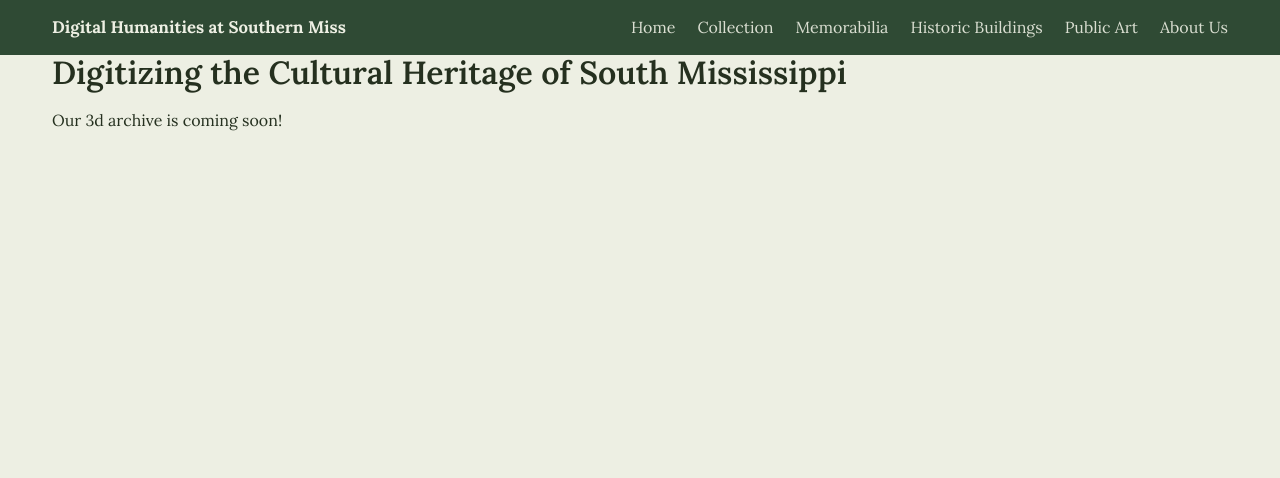
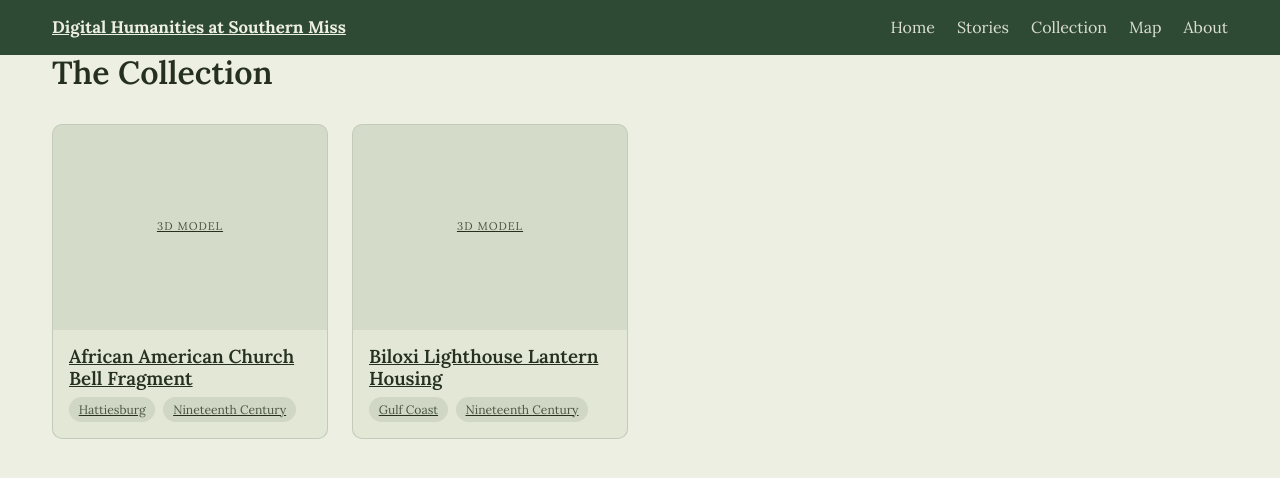
Before and after one commit to luckhardt/GulfSouth3D, a React (Vite) app: page /collection in a window 1280 px wide. Shown: the top 478 px of the page. Built offline with nearby package versions, Linux system fonts and the light colour scheme.

Commit message:
Add routing, header nav, and object detail pages
- Add React Router with Home, Collection, and stub routes
- Rebuild Header with real nav links (Home/Stories/Collection/Map/About)
- Make object cards link to dynamic detail pages (/collection/:slug)
- Add ObjectDetail page with slug lookup

```diff
--- a/package.json
+++ b/package.json
@@ -13,7 +13,7 @@
     "@google/model-viewer": "^3.5.0",
     "react": "^18.3.1",
     "react-dom": "^18.3.1",
-    "react-router-dom": "^6.26.2"
+    "react-router-dom": "^6.30.4"
   },
   "devDependencies": {
     "@types/react": "^18.3.3",
--- a/src/App.tsx
+++ b/src/App.tsx
@@ -1,19 +1,28 @@
 //This is the main app component for the project. It will eventually contain the main layout and routing for the application.
 
-import Header from "./components/Header";
+import {BrowserRouter, Routes, Route} from 'react-router-dom';
+import Header from './components/Header';
+import OjectDetail from './pages/ObjectDetail';
+import Home from './pages/Home';
+import Collection from './pages/Collection';
+
+//Each page is wired through the router and the navigation links are provided in the header. The header is a simple flexbox layout with a logo and navigation links. The main content of the page is rendered based on the current route.
 
 function App() {
     return (
-        <div>
+        <BrowserRouter>
             <Header />
-            <div className = "container">
-                {/* Here the wordings needs to be updated */}
-                <h1>Digitizing the Cultural Heritage of South Mississippi</h1>
-                <p>Our 3d archive is coming soon!</p>
-                {/* Wordings need to be updated */}
-            </div>
-        </div>
+            <Routes>
+                <Route path="/" element={<Home />} />
+                <Route path="/collection" element={<Collection />} />
+                <Route path="/collection/:slug" element={<OjectDetail />} />
+                {/* stub routes - pages not yet implemented */}
+                <Route path ="/stories" element={<div className="container"><h1>Stories</h1></div>}/>
+                <Route path ="/map" element={<div className="container"><h1>Map</h1></div>}/>
+                <Route path ="/about" element={<div className="container"><h1>About</h1></div>}/>
+            </Routes>
+        </BrowserRouter>
     );
+
 }
-
 export default App;
--- a/src/components/Header.tsx
+++ b/src/components/Header.tsx
@@ -1,19 +1,19 @@
 /*
-Headercomponents.Can be used accross and renamed at will be used in the main App component. It contains the site header, including the logo and navigation links. The header is styled using CSS classes defined in the global.css file. The navigation links are currently placeholders and can be updated to point to the appropriate sections of the website.
+Header components can be used across and renamed at will be used in the main App component. It contains the site header, including the logo and navigation links. The header is styled using CSS classes defined in the global.css file. The navigation links are currently placeholders and can be updated to point to the appropriate sections of the website.
 */
+import { Link } from 'react-router-dom'; // Import the Link component from react-router-dom for navigation
 
 function Header() {
     return (
         <header className = "site-header">
             <div className = "container header-inner">
-                <span className = "logo"> Digital Humanities at Southern Miss</span>
+                <Link className = "logo" to="/">Digital Humanities at Southern Miss</Link>
                 <nav className = "main-nav">
-                    <a href = "#">Home</a>
-                    <a href = "#">Collection</a>
-                    <a href = "#">Memorabilia</a>
-                    <a href = "#">Historic Buildings</a>
-                    <a href = "#">Public Art</a>
-                    <a href = "#">About Us</a>
+                    <Link to="/">Home</Link>
+                    <Link to="/stories">Stories</Link>
+                    <Link to="/collection">Collection</Link>
+                    <Link to="/map">Map</Link>
+                    <Link to="/about">About</Link>
                 </nav>
             </div>
         </header>
--- /dev/null
+++ b/src/components/ObjectCard.tsx
@@ -0,0 +1,19 @@
+import { Link } from 'react-router-dom';
+import type { HeritageObject } from "../types";
+
+function ObjectCard({object}: {object: HeritageObject}) {
+    return (
+        //the syntax used here uses backticks(template literals) to build a string with a variable in it.
+        <Link to={`/collection/${object.slug}`} className="object-card">
+            <div className="object-thumb">3D MODEL</div>
+            <div className="object-body">
+                <h3 className="Object-title">{object.title}</h3>
+                <div className="object-chips">
+                    <span className="chip">{object.locations.primary}</span>
+                    <span className="chip">{object.period}</span>
+                </div>
+            </div>
+        </Link>
+    );
+}
+export default ObjectCard;
--- a/src/data/sampleobjects.ts
+++ b/src/data/sampleobjects.ts
@@ -1,5 +1,6 @@
 import type {HeritageObject} from "../types";
 
+// Sample data for two digitized heritage objects. These are used in the development and testing of the Collection Page and Object Detail Page. In a production version of the app, this data would be fetched from an API instead of being hardcoded.
 export const sampleObjects: HeritageObject[] = [
   {
     id: "obj-001",
--- /dev/null
+++ b/src/pages/Collection.tsx
@@ -0,0 +1,17 @@
+import ObjectCard from "../components/ObjectCard";
+import { sampleObjects } from "../data/sampleobjects";
+
+function Collection() {
+    return (
+        <div className="container">
+            <h1>The Collection</h1>
+            <div className="object-grid">
+                {sampleObjects.map((object) => (
+                    <ObjectCard key={object.id} object={object} />
+                ))}
+            </div>
+        </div>
+    );
+}
+
+export default Collection;
--- /dev/null
+++ b/src/pages/Home.tsx
@@ -0,0 +1,10 @@
+function Home() {
+    return (
+        <div className="container">
+            <h1>Digitizing the Cultural Heritage of South Mississippi</h1>
+            <p>Explore the history of South Mississippi in 3D</p>
+        </div>
+    );
+}
+
+export default Home;
--- /dev/null
+++ b/src/pages/ObjectDetail.tsx
@@ -0,0 +1,33 @@
+import { useParams, Link } from 'react-router-dom';
+import { sampleObjects } from '../data/sampleobjects';
+
+function ObjectDetail() {
+    //useParams() reads the dynamic part of the URL (the:slug below)
+    const { slug } = useParams();
+
+    //Finding the Object whose slug matches the URL
+    const object = sampleObjects.find((o) => o.slug === slug);
+
+    if(!object) {
+        return (
+            <div className="container">
+                <h1>Object Not Found</h1>
+                <Link to="/collection">Back to Collection</Link>
+            </div>
+        );
+    }
+
+    return (
+        <div className="container">
+            <Link to="/collection">Back to Collection</Link>
+            <h1>{object.title}</h1>
+            <p className="eyebrow">{object.objectType} · {object.period}</p>
+            <div className="object-thumb" style={{ maxWidth: 480, borderRadius: 10, overflow: 'hidden', marginBottom: 20 }}>
+                3D MODEL
+            </div>
+            <p>{object.whyItMatters}</p>
+            </div>
+    );
+}
+
+export default ObjectDetail;
--- a/src/styles/global.css
+++ b/src/styles/global.css
@@ -151,3 +151,10 @@ img { max-width: 100%; display: block; }
 .main-nav { display: flex; gap: 22px; flex-wrap: wrap; }
 .main-nav a { color: var(--on-header); text-decoration: none; opacity: 0.9; }
 .main-nav a:hover { opacity: 1; text-decoration: underline; }
+
+.object-grid { display: grid; grid-template-columns: repeat(auto-fill, minmax(260px, 1fr)); gap: 24px; margin: 32px 0; }
+.object-card { background: var(--surface); border: 1px solid var(--line); border-radius: var(--radius); overflow: hidden; }
+.object-thumb { aspect-ratio: 4 / 3; background: rgba(47,74,52,0.08); display: flex; align-items: center; justify-content: center; font-size: 0.7rem; letter-spacing: 1px; color: var(--text-soft); }
+.object-body { padding: 16px; }
+.object-title { font-size: 1.1rem; margin: 0 0 10px; }
+.object-chips { display: flex; gap: 8px; flex-wrap: wrap; }
```
Also changed, not shown: 1 other file (tests, documents, lock files or other folders).
